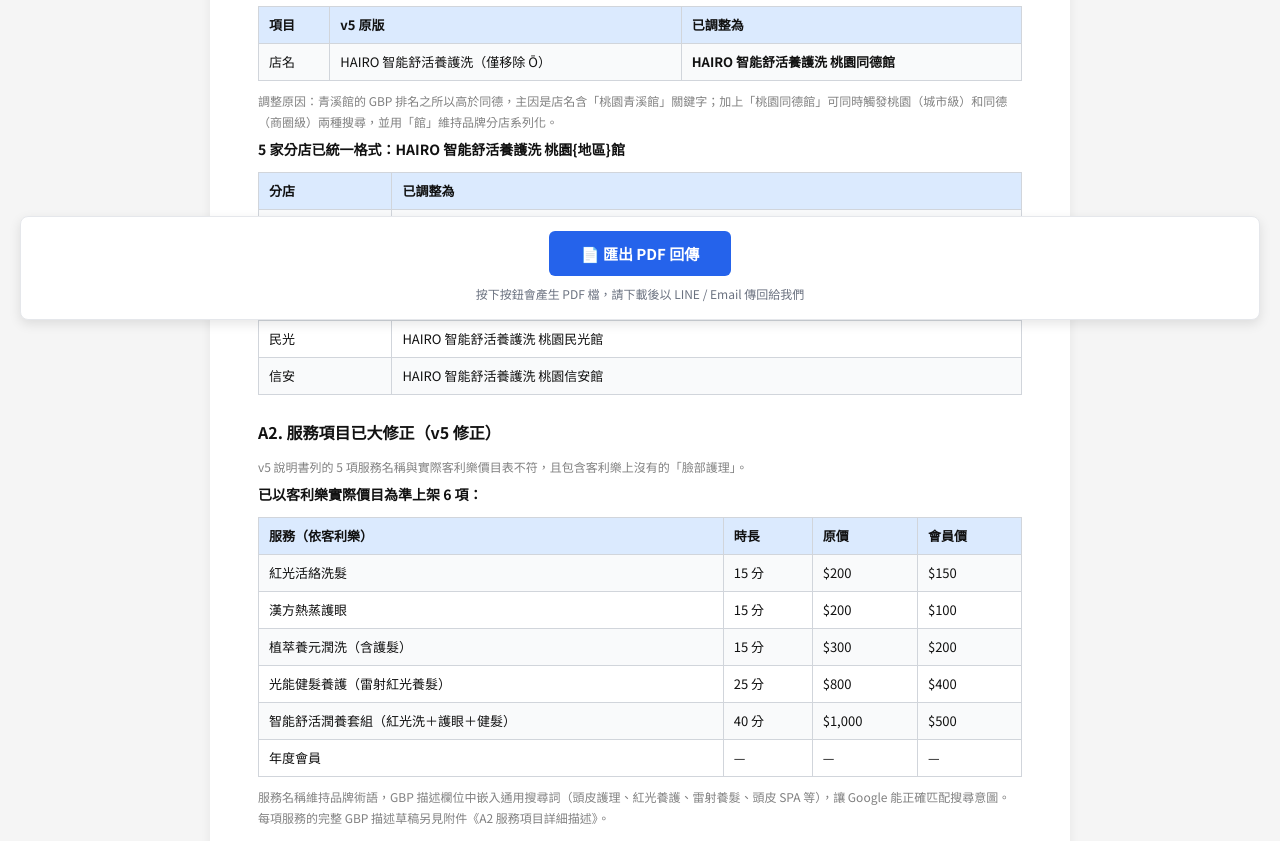
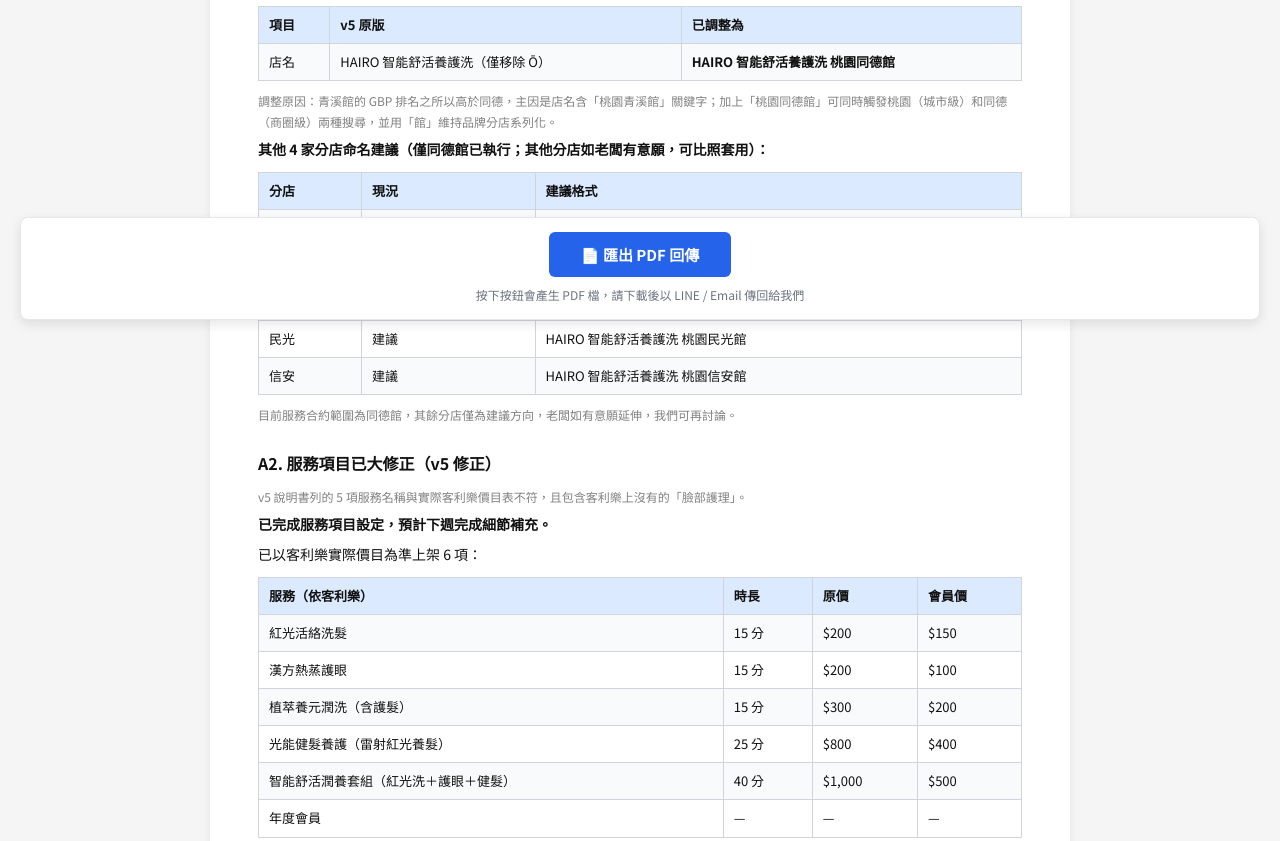
Before and after one commit to AI0105-11/gbp-owner-forms-HAIRO, a plain HTML site: page index.html in a window 1280 px wide. Shown: the part 460-1301 px from the top of the page. Drawn offline with Linux system fonts and the light colour scheme.

Commit message:
Add files via upload

```diff
--- a/index.html
+++ b/index.html
@@ -275,19 +275,21 @@
 </table>
 <p class="explain">調整原因：青溪館的 GBP 排名之所以高於同德，主因是店名含「桃園青溪館」關鍵字；加上「桃園同德館」可同時觸發桃園（城市級）和同德（商圈級）兩種搜尋，並用「館」維持品牌分店系列化。</p>
 
-<p><b>5 家分店已統一格式：HAIRO 智能舒活養護洗 桃園{地區}館</b></p>
+<p><b>其他 4 家分店命名建議（僅同德館已執行；其他分店如老闆有意願，可比照套用）：</b></p>
 <table>
-  <tr><th>分店</th><th>已調整為</th></tr>
-  <tr><td>同德</td><td>HAIRO 智能舒活養護洗 桃園同德館</td></tr>
-  <tr><td>青溪</td><td>HAIRO 智能舒活養護洗 桃園青溪館</td></tr>
-  <tr><td>經國</td><td>HAIRO 智能舒活養護洗 桃園經國館</td></tr>
-  <tr><td>民光</td><td>HAIRO 智能舒活養護洗 桃園民光館</td></tr>
-  <tr><td>信安</td><td>HAIRO 智能舒活養護洗 桃園信安館</td></tr>
+  <tr><th>分店</th><th>現況</th><th>建議格式</th></tr>
+  <tr><td>同德</td><td>✅ 已套用</td><td>HAIRO 智能舒活養護洗 桃園同德館</td></tr>
+  <tr><td>青溪</td><td>建議</td><td>HAIRO 智能舒活養護洗 桃園青溪館</td></tr>
+  <tr><td>經國</td><td>建議</td><td>HAIRO 智能舒活養護洗 桃園經國館</td></tr>
+  <tr><td>民光</td><td>建議</td><td>HAIRO 智能舒活養護洗 桃園民光館</td></tr>
+  <tr><td>信安</td><td>建議</td><td>HAIRO 智能舒活養護洗 桃園信安館</td></tr>
 </table>
+<p class="explain">目前服務合約範圍為同德館，其餘分店僅為建議方向，老闆如有意願延伸，我們可再討論。</p>
 
 <h2>A2. 服務項目已大修正（v5 修正）</h2>
 <p class="explain">v5 說明書列的 5 項服務名稱與實際客利樂價目表不符，且包含客利樂上沒有的「臉部護理」。</p>
-<p><b>已以客利樂實際價目為準上架 6 項：</b></p>
+<p><b>已完成服務項目設定，預計下週完成細節補充。</b></p>
+<p>已以客利樂實際價目為準上架 6 項：</p>
 <table>
   <tr><th>服務（依客利樂）</th><th>時長</th><th>原價</th><th>會員價</th></tr>
   <tr><td>紅光活絡洗髮</td><td>15 分</td><td>$200</td><td>$150</td></tr>
@@ -342,8 +344,8 @@
 <p><b>Facebook 粉絲專頁：</b></p>
 <ul>
   <li>粉專名稱：HAIRO 智能舒活養護洗（追蹤者 120+）</li>
+  <li>已連結至 GBP</li>
 </ul>
-<p class="explain">（完整 URL 待業主提供，於下方 Part 2 Q3 一併填寫）</p>
 <p><b>Instagram：</b></p>
 <ul>
   <li>帳號：@hairo.2025（追蹤者 290+）</li>
@@ -394,15 +396,13 @@
 
 <!-- Q3 -->
 <div class="q-section">
-  <div class="q-title">Q3. 菜單/服務清單 — 其他連結、Facebook URL</div>
-  <p class="explain">現況：我們已放客利樂預約頁；另 Facebook 粉專 URL 尚未提供。</p>
-  <p><b>3-1 其他想放的連結頁面？</b>（例如品牌官網、活動頁、Linktree 等）</p>
+  <div class="q-title">Q3. 菜單/服務清單 — 是否還有其他連結想放？</div>
+  <p class="explain">現況：客利樂預約頁已放入。</p>
+  <p>請問是否有其他想放的連結頁面？（例如品牌官網、活動頁、Linktree 等）</p>
   <div class="radio-group">
     <label><input type="radio" name="q3" value="A"><span>A. 有：</span><input type="text" class="inline-input" id="q3_other" placeholder="___________"></label>
     <label><input type="radio" name="q3" value="B"><span>B. 沒有，客利樂即可</span></label>
   </div>
-  <p><b>3-2 請提供 Facebook 粉專完整網址：</b></p>
-  <input type="text" class="inline-input" id="q3_fb" placeholder="https://www.facebook.com/..." style="width: 100%;">
 </div>
 
 <!-- Q4 -->
```
